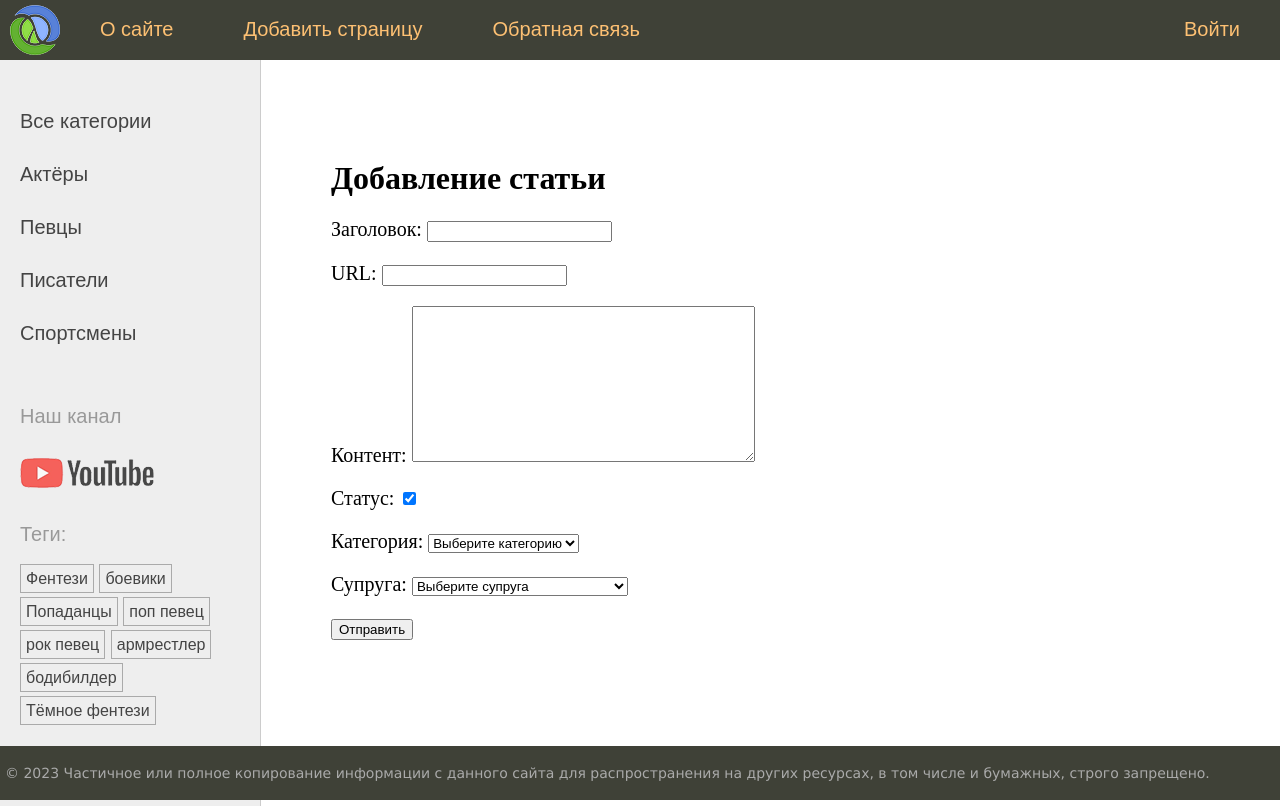
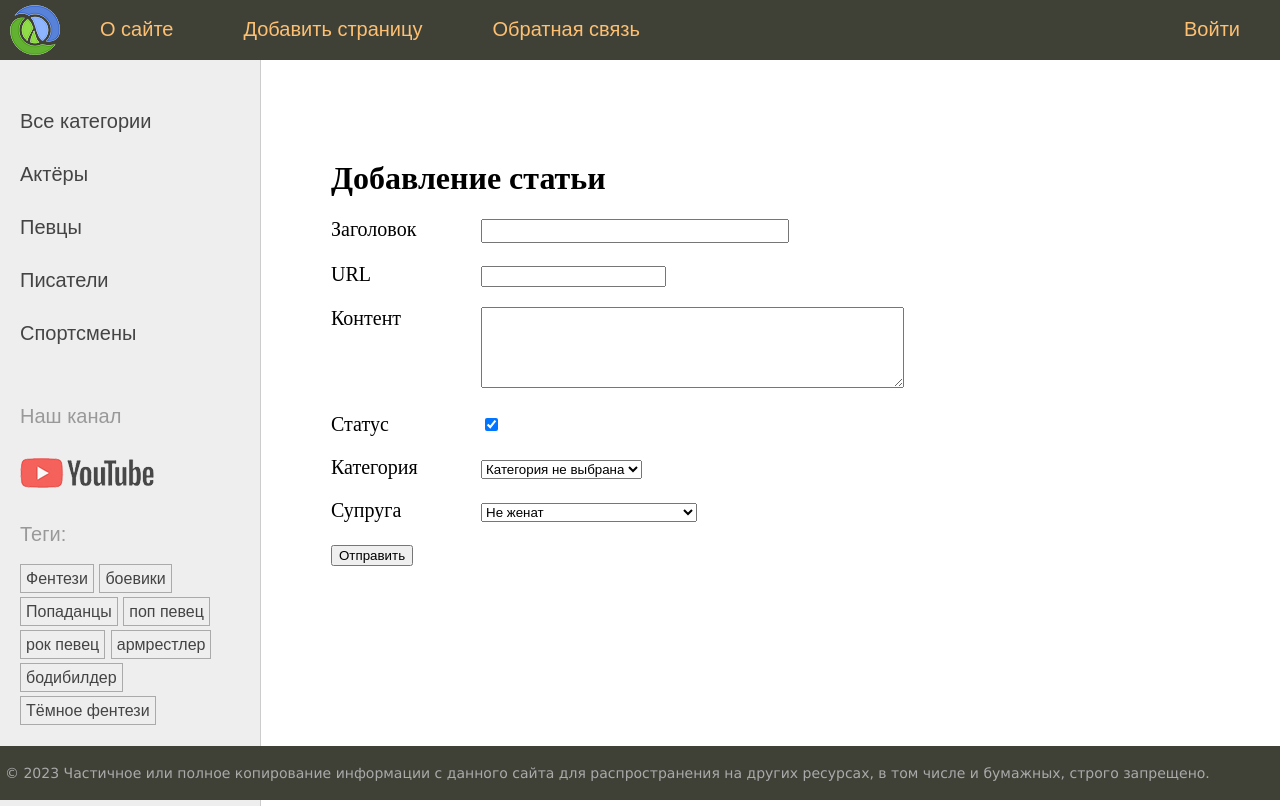
Before and after one commit to Arsenoks4132/siteman_django, a Django app: page /add_page/ in a window 1280 px wide. Run offline with Django 4.2, Linux system fonts and the light colour scheme; data comes from the database, SQL or seed files in the repository.

Commit message:
added unrelated to the model form

```diff
--- a/siteman/man/forms.py
+++ b/siteman/man/forms.py
@@ -3,10 +3,25 @@ from .models import Category, Wife
 
 
 class AddPostForm(forms.Form):
-    title = forms.CharField(max_length=255, label='Заголовок')
+    title = forms.CharField(
+        max_length=255,
+        label='Заголовок',
+        widget=forms.TextInput(attrs={'class': 'form-input'})
+    )
     slug = forms.SlugField(max_length=255, label='URL')
-    content = forms.CharField(widget=forms.Textarea(), required=False, label='Контент')
+    content = forms.CharField(
+        widget=forms.Textarea(attrs={'cols': 50, 'rows': 5}),
+        required=False, label='Контент'
+    )
     is_published = forms.BooleanField(required=False, initial=True, label='Статус')
-    cat = forms.ModelChoiceField(queryset=Category.objects.all(), empty_label='Выберите категорию', label='Категория')
-    wife = forms.ModelChoiceField(queryset=Wife.objects.all(), required=False, empty_label='Выберите супруга',
-                                  label='Супруга')
+    cat = forms.ModelChoiceField(
+        queryset=Category.objects.all(),
+        empty_label='Категория не выбрана',
+        label='Категория'
+    )
+    wife = forms.ModelChoiceField(
+        queryset=Wife.objects.all(),
+        required=False,
+        empty_label='Не женат',
+        label='Супруга'
+    )
--- a/siteman/man/templates/man/add_page.html
+++ b/siteman/man/templates/man/add_page.html
@@ -5,7 +5,13 @@
 
 <form action="" method="post">
     {% csrf_token %}
-    {{ form.as_p }}
-    <p><button type="submit">Отправить</button></p>
+    <div class="form-error">{{ form.non_field_errors }}</div>
+    {% for f in form %}
+    <p><label class="form-label" for="{{ f.id_for_label }}">{{ f.label }}</label>{{ f }}</p>
+    <div class="form-error">{{ f.errors }}</div>
+    {% endfor %}
+    <p>
+        <button type="submit">Отправить</button>
+    </p>
 </form>
 {% endblock %}
--- a/siteman/man/views.py
+++ b/siteman/man/views.py
@@ -70,7 +70,13 @@ def add_page(request: WSGIRequest):
     if request.method == 'POST':
         form = AddPostForm(request.POST)
         if form.is_valid():
-            print(form.cleaned_data)
+            # print(form.cleaned_data)
+            try:
+                Man.objects.create(**form.cleaned_data)
+                uri = reverse('home')
+                return redirect(uri)
+            except:
+                form.add_error(None, 'Ошибка добавления поста')
     else:
         form = AddPostForm()
 
```
